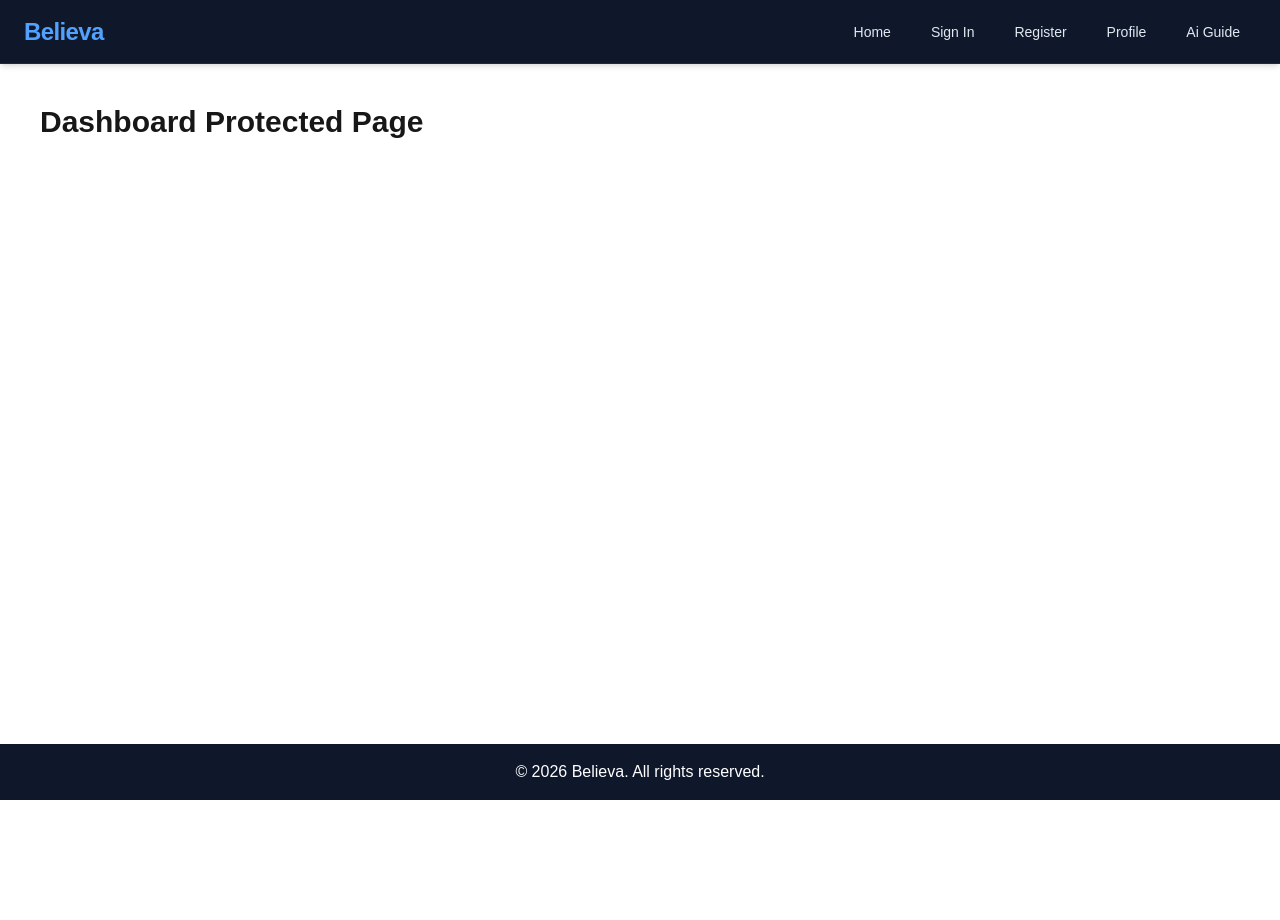
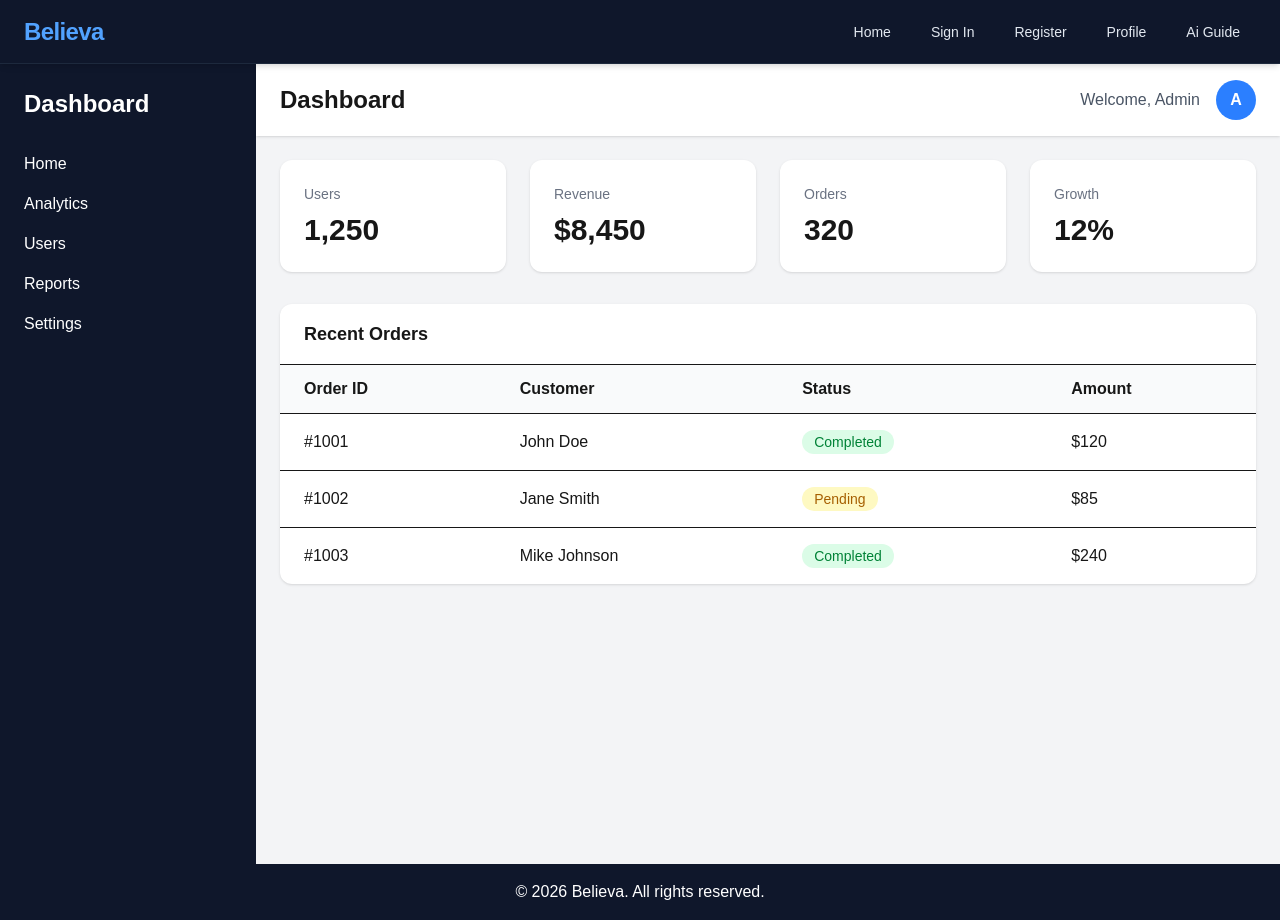
Before and after one commit to Diwakar-Bhardwaj/Believa, a Next.js app: page /dashboard in a window 1280 px wide. Before the commit the page ends 800 px from the top, so only its background shows below. Built offline with nearby package versions, Linux system fonts and the light colour scheme.

Commit message:
page modofied

```diff
--- a/src/app/(pages)/dashboard/page.jsx
+++ b/src/app/(pages)/dashboard/page.jsx
@@ -1,7 +1,131 @@
 export default function Dashboard() {
+  const stats = [
+    { title: "Users", value: "1,250" },
+    { title: "Revenue", value: "$8,450" },
+    { title: "Orders", value: "320" },
+    { title: "Growth", value: "12%" },
+  ];
+
+  const recentOrders = [
+    {
+      id: "#1001",
+      customer: "John Doe",
+      status: "Completed",
+      amount: "$120",
+    },
+    {
+      id: "#1002",
+      customer: "Jane Smith",
+      status: "Pending",
+      amount: "$85",
+    },
+    {
+      id: "#1003",
+      customer: "Mike Johnson",
+      status: "Completed",
+      amount: "$240",
+    },
+  ];
+
   return (
-    <div className="p-10 text-3xl font-bold">
-      Dashboard Protected Page
+    <div className="flex min-h-screen bg-gray-100">
+      {/* Sidebar */}
+      <aside className="w-64 bg-slate-900 text-white p-6 hidden md:block">
+        <h1 className="text-2xl font-bold mb-8">Dashboard</h1>
+
+        <nav className="space-y-4">
+          <a href="#" className="block hover:text-blue-400">
+            Home
+          </a>
+          <a href="#" className="block hover:text-blue-400">
+            Analytics
+          </a>
+          <a href="#" className="block hover:text-blue-400">
+            Users
+          </a>
+          <a href="#" className="block hover:text-blue-400">
+            Reports
+          </a>
+          <a href="#" className="block hover:text-blue-400">
+            Settings
+          </a>
+        </nav>
+      </aside>
+
+      {/* Main Content */}
+      <main className="flex-1">
+        {/* Header */}
+        <header className="bg-white shadow px-6 py-4 flex justify-between items-center">
+          <h2 className="text-2xl font-semibold">Dashboard</h2>
+
+          <div className="flex items-center gap-4">
+            <span className="text-gray-600">Welcome, Admin</span>
+
+            <div className="w-10 h-10 rounded-full bg-blue-500 flex items-center justify-center text-white font-semibold">
+              A
+            </div>
+          </div>
+        </header>
+
+        <div className="p-6">
+          {/* Stats */}
+          <div className="grid grid-cols-1 sm:grid-cols-2 lg:grid-cols-4 gap-6 mb-8">
+            {stats.map((item) => (
+              <div
+                key={item.title}
+                className="bg-white rounded-xl shadow p-6"
+              >
+                <h3 className="text-gray-500 text-sm">{item.title}</h3>
+                <p className="text-3xl font-bold mt-2">{item.value}</p>
+              </div>
+            ))}
+          </div>
+
+          {/* Recent Orders */}
+          <div className="bg-white rounded-xl shadow overflow-hidden">
+            <div className="px-6 py-4 border-b">
+              <h3 className="text-lg font-semibold">Recent Orders</h3>
+            </div>
+
+            <div className="overflow-x-auto">
+              <table className="w-full text-left">
+                <thead className="bg-gray-50">
+                  <tr>
+                    <th className="px-6 py-3">Order ID</th>
+                    <th className="px-6 py-3">Customer</th>
+                    <th className="px-6 py-3">Status</th>
+                    <th className="px-6 py-3">Amount</th>
+                  </tr>
+                </thead>
+
+                <tbody>
+                  {recentOrders.map((order) => (
+                    <tr
+                      key={order.id}
+                      className="border-t hover:bg-gray-50"
+                    >
+                      <td className="px-6 py-4">{order.id}</td>
+                      <td className="px-6 py-4">{order.customer}</td>
+                      <td className="px-6 py-4">
+                        <span
+                          className={`px-3 py-1 rounded-full text-sm ${
+                            order.status === "Completed"
+                              ? "bg-green-100 text-green-700"
+                              : "bg-yellow-100 text-yellow-700"
+                          }`}
+                        >
+                          {order.status}
+                        </span>
+                      </td>
+                      <td className="px-6 py-4">{order.amount}</td>
+                    </tr>
+                  ))}
+                </tbody>
+              </table>
+            </div>
+          </div>
+        </div>
+      </main>
     </div>
   );
 }
```
Also changed, not shown: 1 other file (tests, documents, lock files or other folders).
